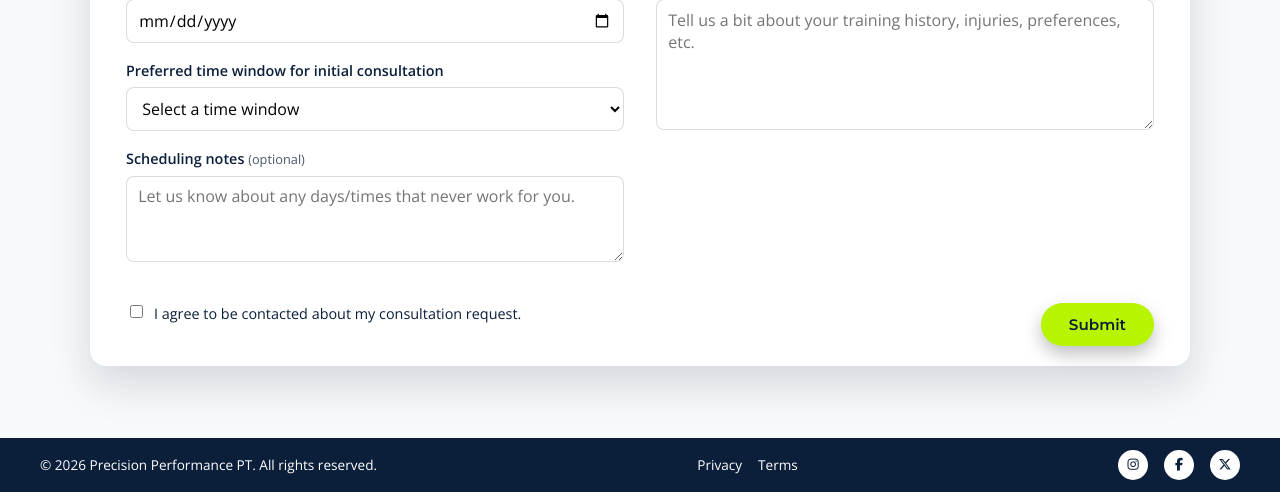
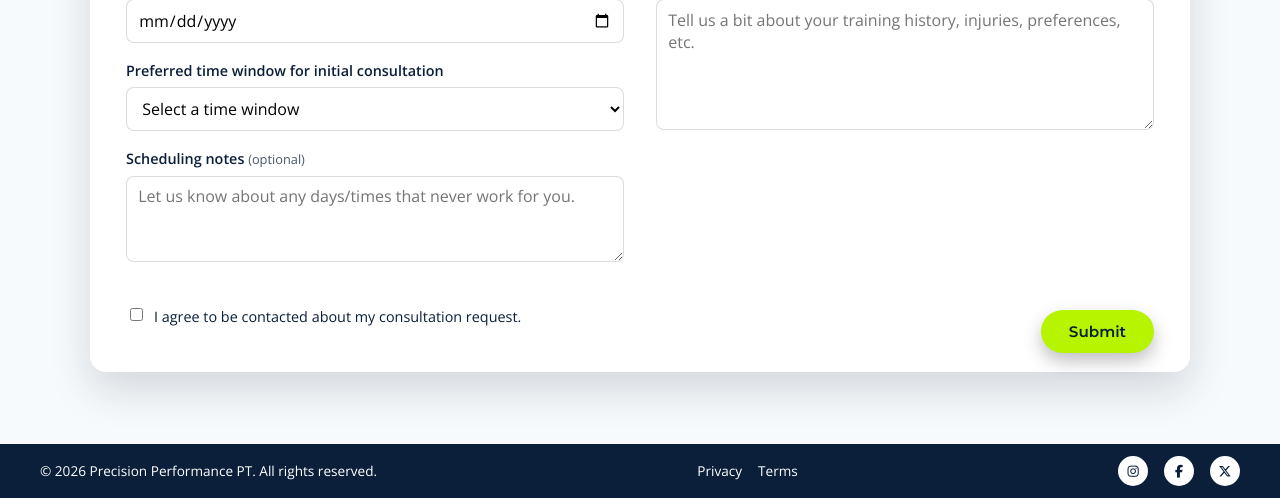
Before and after one commit to moranjohn-95/precision-performance-pt, a Django app: page /consultation/ in a window 1280 px wide. Shown: the part 978-1476 px from the top of the page. Run offline with Django 5.2, Linux system fonts and the light colour scheme.

Commit message:
Add back link to group consultation forms and give button more space

```diff
--- a/assets/css/style.css
+++ b/assets/css/style.css
@@ -464,6 +464,15 @@ h3
     flex: 0 0 auto;
 }
 
+/* Consultation action row alignment */
+.consultation-actions {
+    margin-top: 1.25rem; /* add breathing room above the action row */
+    padding-top: 0.5rem; /* keep buttons away from the divider above */
+    display: flex;
+    align-items: center;
+    gap: 0.75rem;
+}
+
 /* Coaching section */
 .home-programs {
     background-color: var(--color-bg-page);
```
Also changed, not shown: templates/trainer/consultation_detail.html (+8 -0 lines).
